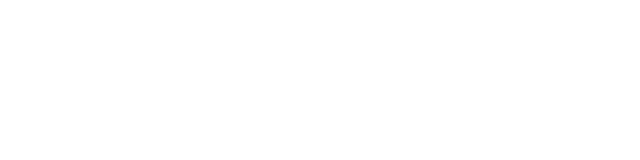
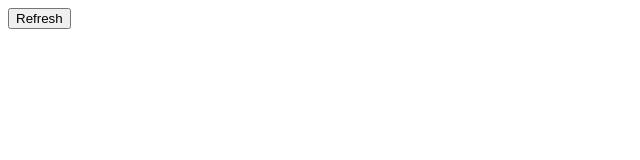
Before and after one commit to Agcaiyun/React, a React (Create React App) app in the folder react-router/: page / in a window 1280 px wide. Shown: the top 160 px of the page, without its empty margins (0-640 px from the left). Built offline with nearby package versions, Linux system fonts and the light colour scheme.

Commit message:
add ForceRefresh.js

```diff
--- /dev/null
+++ b/react-router/src/ForceRefresh.js
@@ -0,0 +1,40 @@
+import React, { Component } from 'react'
+import { Prompt } from 'react-router'
+import { BrowserRouter, Link } from 'react-router-dom';
+
+export default class ForceRefresh extends Component {
+    constructor(props) {
+        super(props)
+    }
+
+    state = {
+        isRefresh: false
+    }
+
+    render() {
+        return (
+            <BrowserRouter
+                forceRefresh={this.state.isRefresh}
+            >
+                <button
+                    type="button"
+                    onClick={() => { this.handleRefresh() }}
+                >
+                    Refresh
+                    </button>
+            </BrowserRouter>
+        )
+    }
+
+    handleRefresh() {
+        this.setState({
+            isRefresh: true
+        }, () => {
+            setTimeout(() => {
+                this.setState({
+                    isRefresh: false
+                })
+            }, 3000)
+        })
+    }
+}
--- a/react-router/src/GetUserConfirmation.js
+++ /dev/null
@@ -1,26 +0,0 @@
-import React, { Component } from 'react'
-import { Prompt } from 'react-router'
-import { BrowserRouter, Link } from 'react-router-dom';
-
-export default class GetUserConfirmation extends Component {
-    constructor(props) {
-        super(props)
-    }
-
-    state = {
-        isWhen: false
-    }
-
-    render() {
-        return <Prompt
-            when={true}
-            message="Are you sure you want to leave?"
-        />
-    }
-
-    onChangeWhenState() {
-        this.setState({
-            isWhen: true
-        })
-    }
-}
--- a/react-router/src/HomeButton.js
+++ b/react-router/src/HomeButton.js
@@ -1,18 +1,18 @@
-import React from 'react';
-import { useHistory } from 'react-router-dom';
+// import React from 'react';
+// import { useHistory } from 'react-router-dom';
 
-export default function HomeButton() {
-    let history = useHistory()
+// export default function HomeButton() {
+//     let history = useHistory()
 
-    return (
-        <button type='button' onClick={() => handleClick(history)}>
-            Button
-        </button>
-    )
-}
+//     return (
+//         <button type='button' onClick={() => handleClick(history)}>
+//             Button
+//         </button>
+//     )
+// }
 
-function handleClick(history) {
-    let randomNum = Math.random()
+// function handleClick(history) {
+//     let randomNum = Math.random()
 
-    history.push(`/home${randomNum}`)
-}
+//     history.push(`/home${randomNum}`)
+// }
--- a/react-router/src/index.js
+++ b/react-router/src/index.js
@@ -2,15 +2,9 @@
 import ReactDOM, { Prompt } from 'react-dom';
 import { BrowserRouter as Router } from 'react-router-dom';
 import HomeButton from './HomeButton';
-import GetUserConfirmation from './GetUserConfirmation'
+import ForceRefresh from './ForceRefresh'
 
 ReactDOM.render(
-    <Router getUserConfirmation={(message, callback) => {
-
-        alert(message)
-        callback(true)
-    }}>
-        <GetUserConfirmation />
-    </Router>,
+    <ForceRefresh />,
     document.getElementById('root')
 );
```
